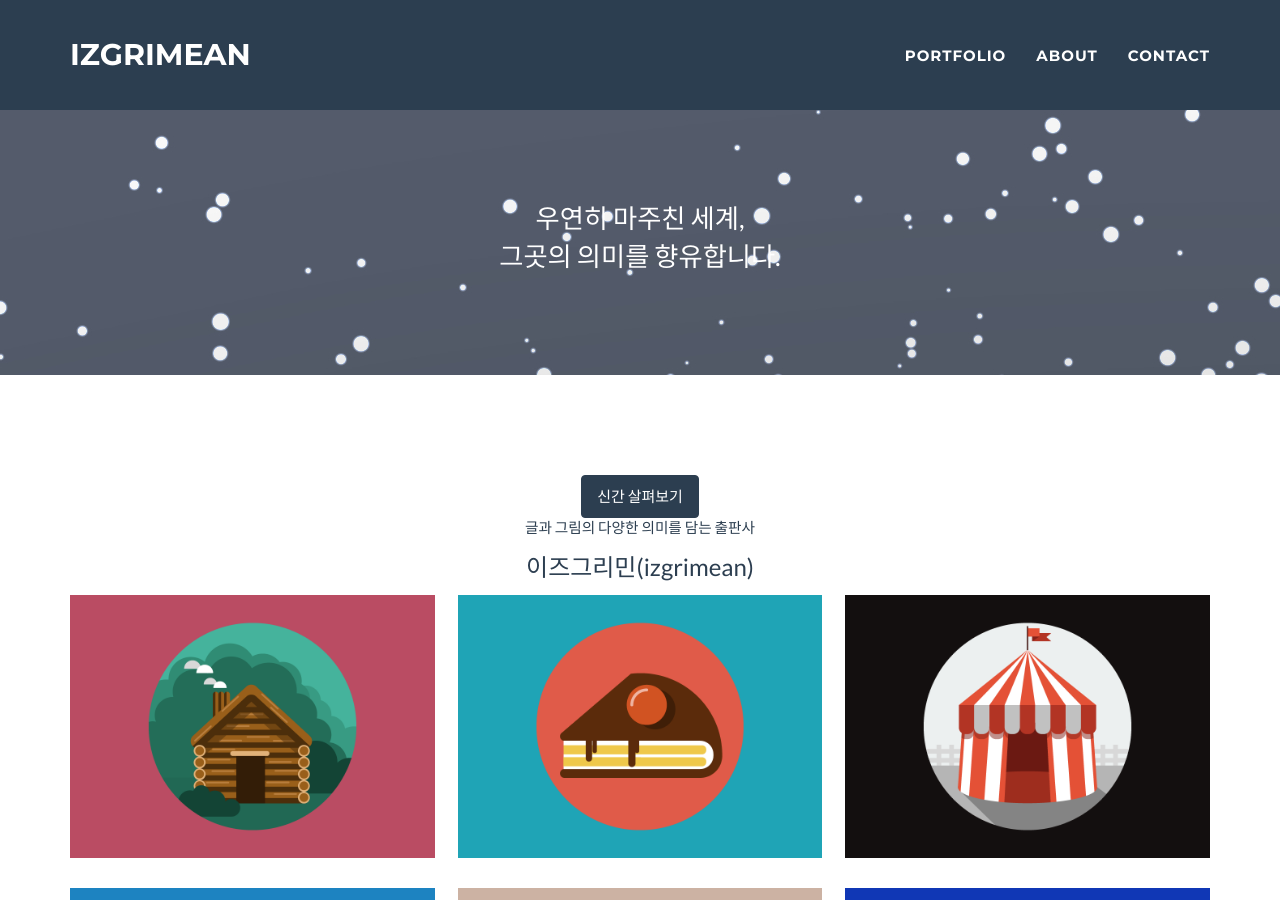
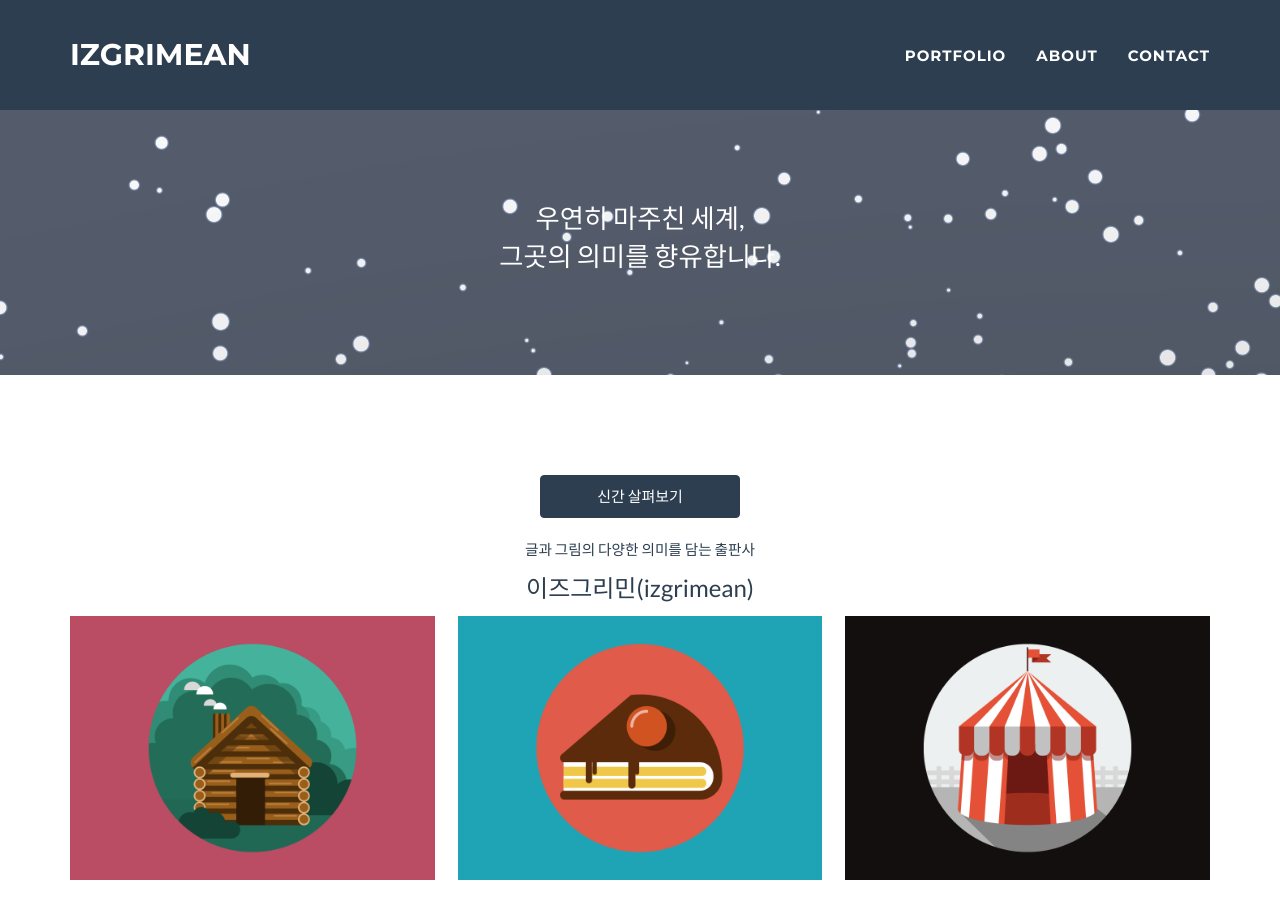
Before and after one commit to izgrimean/izgrimean.github.io, a Jekyll site: the page built from _posts/2014-07-18-project-1.markdown, in a window 1280 px wide and 900 px high. Built offline with Jekyll 4.4.1, drawn with Linux system fonts in a browser that asks for light colours.

Commit message:
Update portfolio_grid.html

```diff
--- a/_includes/portfolio_grid.html
+++ b/_includes/portfolio_grid.html
@@ -4,8 +4,9 @@
     <div class="row">
       <div class="col-lg-12 text-center">
         <div class="text-center">
-          <a href="https://izgrimean.github.io/#portfolioModal-6" class="btn btn-primary" width = "20%">신간 살펴보기</a>
+          <a href="https://izgrimean.github.io/#portfolioModal-6" class="btn btn-primary" style="width: 200px;">신간 살펴보기</a>
         </div>
+        <br/>
         <p style="font-size: 11pt; font-weight: 1;">글과 그림의 다양한 의미를 담는 출판사</p>
         <p style="font-size: 18pt; font-weight: 3;">이즈그리민(izgrimean)</b>
         <!-- <hr class="star-primary"> (24.05.23) -->
```
